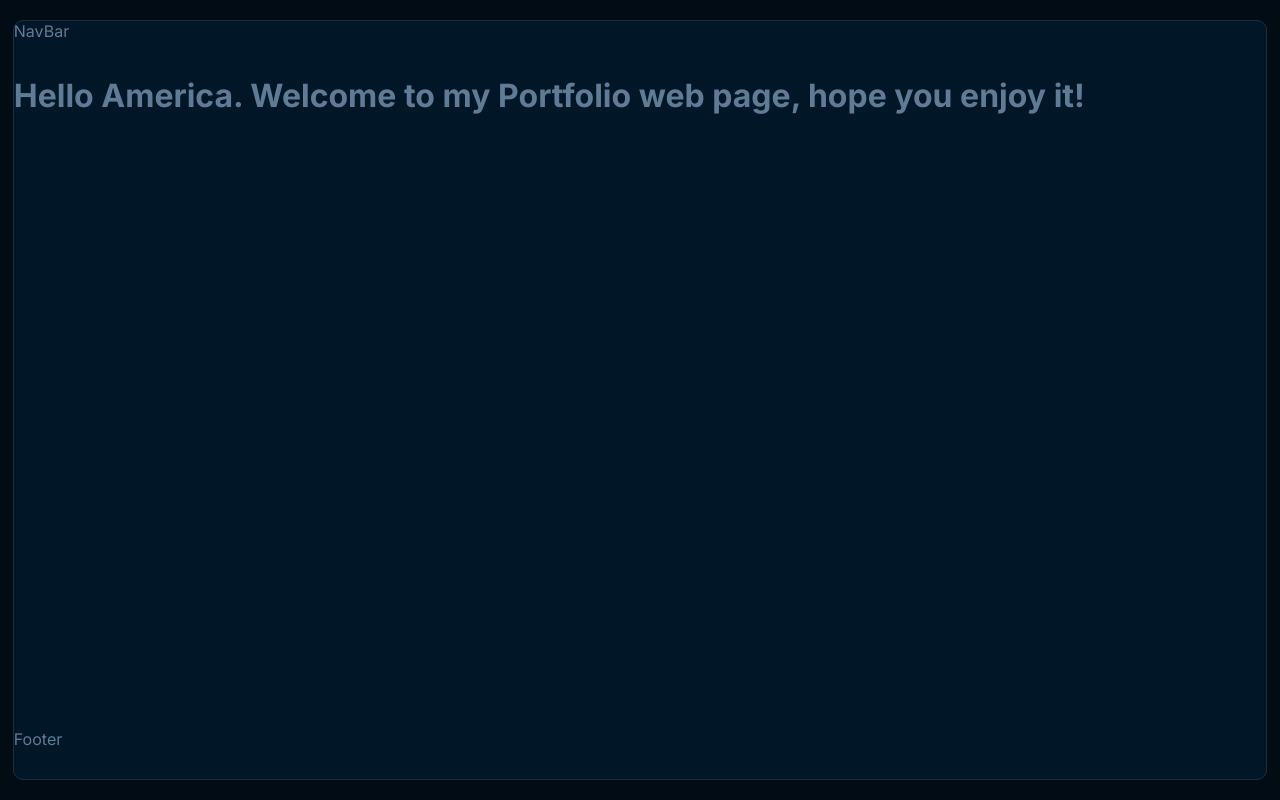
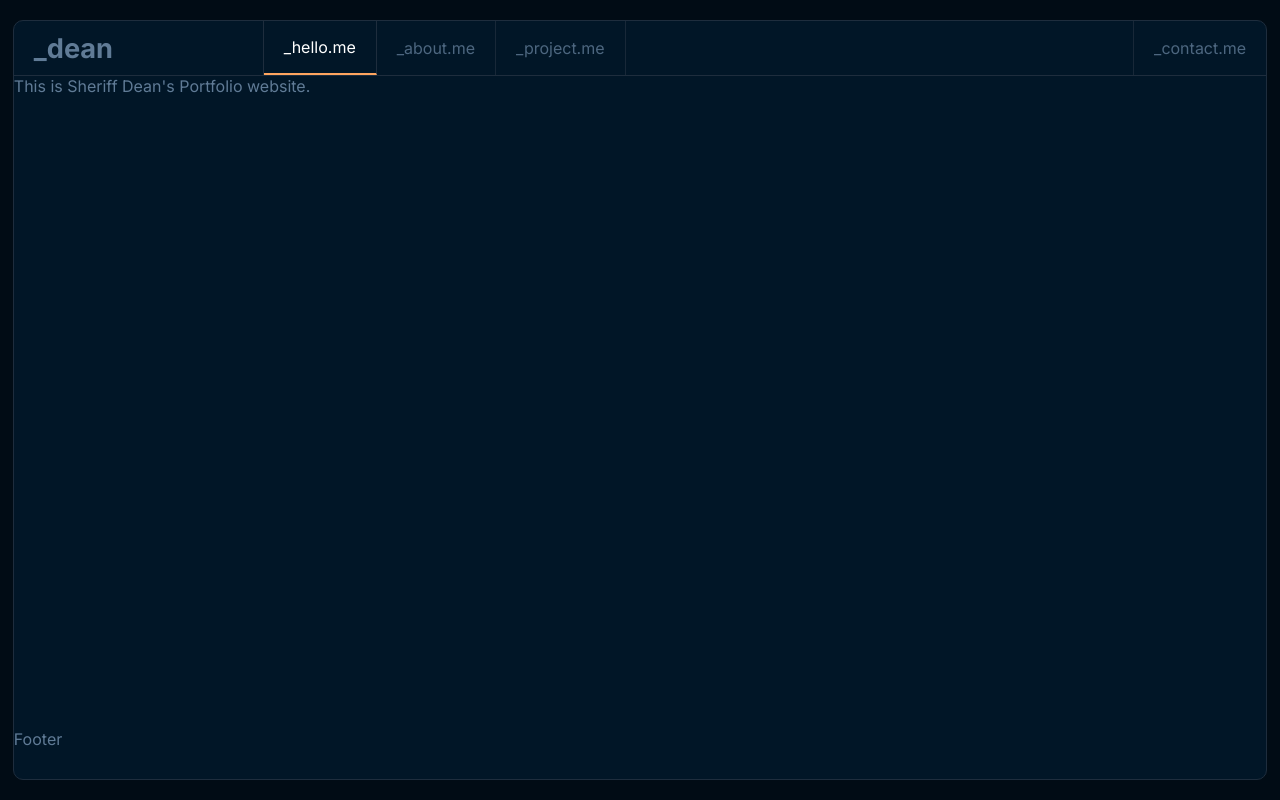
Before and after one commit to stDean/my_portfolio, a Next.js app in the folder my_portfolio/: page / in a window 1280 px wide. Built offline with nearby package versions, Linux system fonts and the light colour scheme.

Commit message:
added the nav bar

```diff
--- a/my_portfolio/next.config.js
+++ b/my_portfolio/next.config.js
@@ -1,4 +1,11 @@
 /** @type {import('next').NextConfig} */
-const nextConfig = {}
+
+const path = require('path');
+
+const nextConfig = {
+  sassOptions: {
+    includePaths: [path.join(__dirname, 'styles')],
+  },
+}
 
 module.exports = nextConfig
--- a/my_portfolio/package.json
+++ b/my_portfolio/package.json
@@ -15,6 +15,8 @@
     "eslint-config-next": "13.4.7",
     "next": "13.4.7",
     "react": "18.2.0",
-    "react-dom": "18.2.0"
+    "react-dom": "18.2.0",
+    "react-icons": "^4.10.1",
+    "sass": "^1.63.6"
   }
 }
--- a/my_portfolio/src/app/globals.css
+++ b/my_portfolio/src/app/globals.css
@@ -19,6 +19,7 @@ html {
   justify-content: center;
   overflow: hidden;
 }
+
 body {
   background-color: #011627;
   border: 1px solid #1E2D3D;
@@ -29,3 +30,9 @@ body {
   height: 95vh;
   position: relative;
 }
+
+@media screen and (max-width: 750px) {
+  body {
+    width: 95vw;
+  }
+}
--- a/my_portfolio/src/app/page.js
+++ b/my_portfolio/src/app/page.js
@@ -1,7 +1,9 @@
 export default function Home() {
   return (
     <main>
-      <h1>Hello America. Welcome to my Portfolio web page, hope you enjoy it!</h1>
+      <p>
+        This is Sheriff Dean's Portfolio website.
+      </p>
     </main>
   )
 }
--- a/my_portfolio/src/components/NavBar/index.jsx
+++ b/my_portfolio/src/components/NavBar/index.jsx
@@ -1,7 +1,79 @@
-import './navbar.styles.css';
+'use client';
+
+import { useState } from 'react';
+import Link from 'next/link';
+import { HiMenuAlt4, HiX } from 'react-icons/hi';
+
+import './navbar.styles.scss';
+
+const navData = [
+  {
+    id: 1,
+    name: '_hello.me',
+    path: '/',
+    isActive: true
+  },
+  {
+    id: 2,
+    name: '_about.me',
+    path: '/about',
+    isActive: false
+  },
+  {
+    id: 3,
+    name: '_project.me',
+    path: '/project',
+    isActive: false
+  },
+  {
+    id: 4,
+    name: '_contact.me',
+    path: '/contact',
+    left: 'left',
+    isActive: false
+  }
+];
 
 export default function NavBar() {
+
+  const [toggle, setToggle] = useState(false);
+  const [isActive, setIsActive] = useState('/');
+
   return (
-    <div>NavBar</div>
+    <nav>
+      <p className="logo">_dean</p>
+
+      {
+        navData.map(item => (
+          <Link
+            key={item.id}
+            href={item.path}
+            className={`${item.left && item.left} ${isActive === item.path && 'active'}`}
+            onClick={() => setIsActive(item.path)}
+          >
+            {item.name}
+          </Link>
+        ))
+      }
+
+      <div className="mobile_nav">
+        {toggle ? (
+          <>
+            <HiX onClick={() => setToggle(false)} />
+            <div>
+              <ul>
+                {
+                  navData.map(item => (
+                    <li key={item.id} onClick={() => setToggle(false)}>
+                      <Link href={item.path}>{item.name}</Link>
+                    </li>
+                  ))
+                }
+              </ul>
+            </div>
+          </>
+        ) : <HiMenuAlt4 onClick={() => setToggle(true)} />}
+      </div>
+    </nav>
   )
 }
--- /dev/null
+++ b/my_portfolio/src/components/NavBar/navbar.styles.scss
@@ -0,0 +1,123 @@
+nav {
+  height: 55px;
+  border-bottom: 1px solid #1E2D3D;
+  display: flex;
+  align-items: center;
+
+  .logo {
+    width: 250px;
+    height: 100%;
+    display: flex;
+    align-items: center;
+    padding: 0 20px;
+    border-right: 1px solid #1E2D3D;
+    font-size: 1.7rem;
+    font-weight: 700;
+
+    @media screen and (max-width: 1110px) {
+      width: 200px;
+      font-size: 1.4rem;
+    }
+
+    @media screen and (max-width: 750px) {
+      border: none;
+      font-size: 1.4rem;
+    }
+  }
+
+  a {
+    height: 100%;
+    display: flex;
+    align-items: center;
+    padding: 0 20px;
+    border-right: 1px solid #1E2D3D;
+    color: #607B96;
+    text-decoration: none;
+    opacity: 0.8;
+
+    &:hover {
+      opacity: 1;
+    }
+
+    &.active {
+      opacity: 1;
+      border-bottom: 2px solid #FEA55F;
+      color: #fff;
+
+      @media screen and (max-width: 750px) {
+        border: none;
+      }
+    }
+
+    @media screen and (max-width: 950px) {
+      padding: 0 10px;
+    }
+
+    @media screen and (max-width: 750px) {
+      display: none;
+      border: none;
+    }
+  }
+
+  .left{
+    margin-left: auto !important;
+    border: none;
+    border-left: 1px solid #1E2D3D;
+  }
+
+  .mobile_nav {
+    margin-left: auto;
+    padding: 0 20px;
+
+    svg {
+      width: 30px;
+      height: 30px;
+      cursor: pointer;
+    }
+
+    div {
+      background-color: #011627;
+      position: absolute;
+      top: 55px;
+      bottom: 50px;
+      right: 0;
+      z-index: 5;
+      width: 100%;
+      display: flex;
+      flex-direction: column;
+
+      ul {
+        list-style: none;
+        display: flex;
+        justify-content: flex-start;
+        align-items: flex-start;
+        flex-direction: column;
+
+        li {
+          padding: 17px;
+          width: 100%;
+          border-bottom: 1px solid #1E2D3D;
+
+          a {
+            color: #fff;
+            text-decoration: none;
+            font-size: 1rem;
+            font-weight: 500;
+            transition: all 0.3s ease-in-out;
+            display: block;
+
+            &:hover {
+              color: #607B96;
+              font-weight: bold;
+            }
+          }
+        }
+      }
+    }
+
+    @media screen and (min-width: 750px) {
+      display: none;
+      visibility: hidden;
+    }
+  }
+}
```
Also changed, not shown: my_portfolio/src/components/NavBar/navbar.styles.css (deleted), 1 other file (tests, documents, lock files or other folders).
